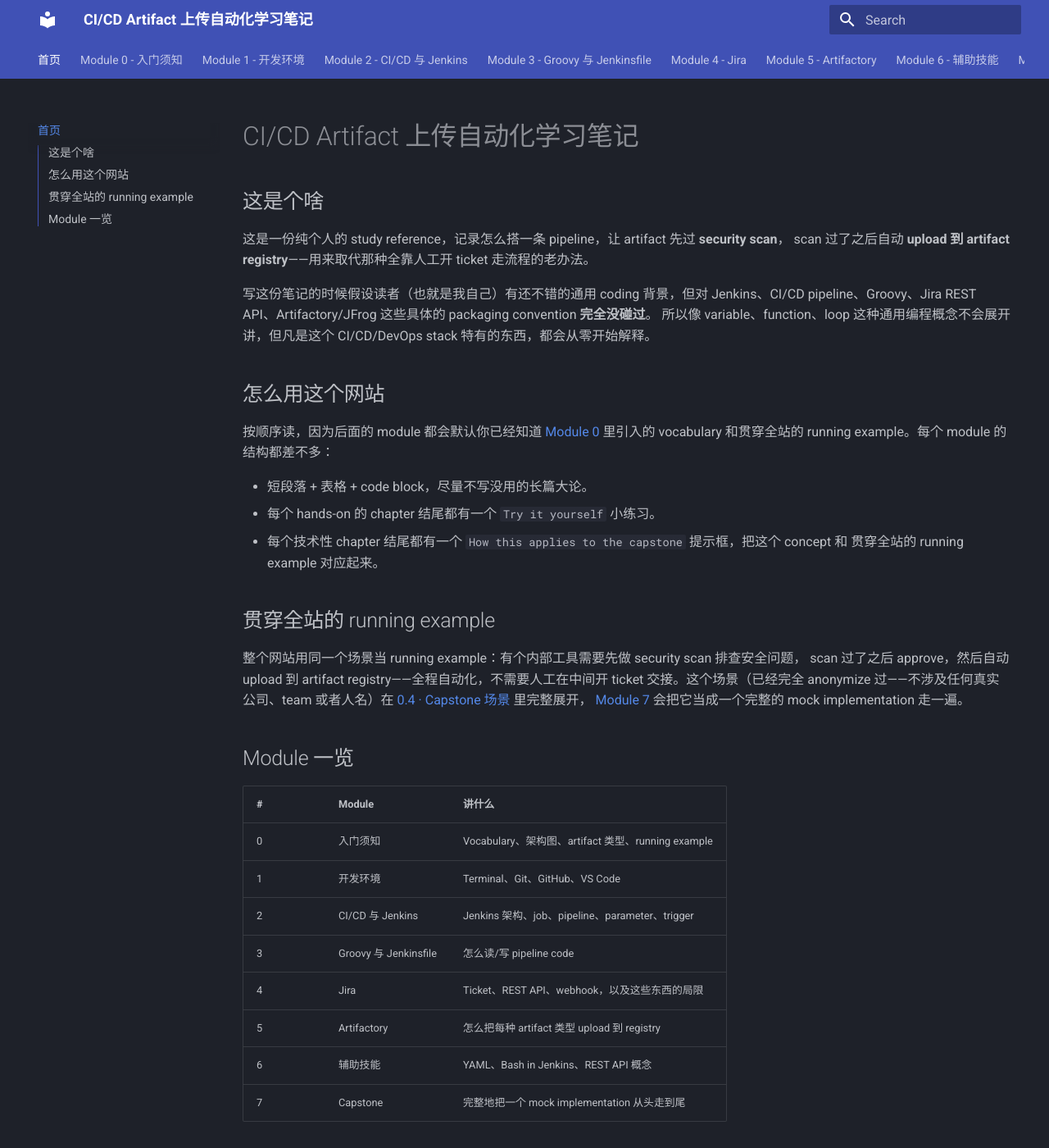
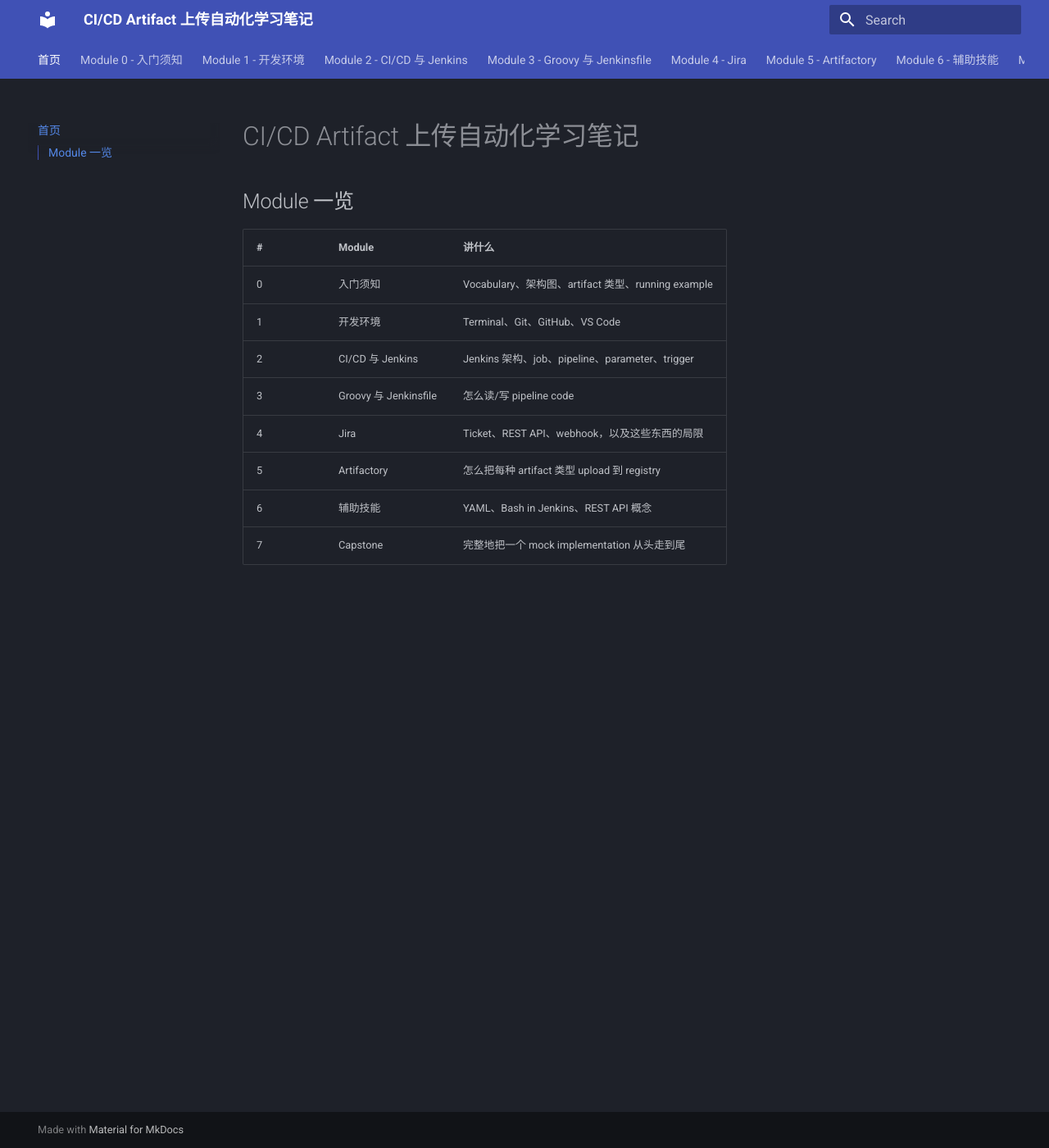
Before and after one commit to Yichun-Zhang-ZYC/project1-textbook, an MkDocs documentation site: the page built from docs/index.md, in a window 1280 px wide and 1400 px high. Shown: the whole window at 82% size. Built offline with MkDocs 1.6.1 and Material for MkDocs 9.7.7, drawn with Linux system fonts in a browser that asks for light colours.

Commit message:
Simplify homepage to module table; remove architecture diagrams from 0.2

```diff
--- a/docs/index.md
+++ b/docs/index.md
@@ -1,33 +1,4 @@
 # CI/CD Artifact 上传自动化学习笔记
-
-## 这是个啥
-
-这是一份纯个人的 study reference，记录怎么搭一条 pipeline，让 artifact 先过 **security scan**，
-scan 过了之后自动 **upload 到 artifact registry**——用来取代那种全靠人工开 ticket 走流程的老办法。
-
-写这份笔记的时候假设读者（也就是我自己）有还不错的通用 coding 背景，但对 Jenkins、CI/CD
-pipeline、Groovy、Jira REST API、Artifactory/JFrog 这些具体的 packaging convention **完全没碰过**。
-所以像 variable、function、loop 这种通用编程概念不会展开讲，但凡是这个 CI/CD/DevOps stack
-特有的东西，都会从零开始解释。
-
-## 怎么用这个网站
-
-按顺序读，因为后面的 module 都会默认你已经知道 [Module 0](module-0-orientation/0-1-glossary.md)
-里引入的 vocabulary 和贯穿全站的 running example。每个 module 的结构都差不多：
-
-- 短段落 + 表格 + code block，尽量不写没用的长篇大论。
-- 每个 hands-on 的 chapter 结尾都有一个 `Try it yourself` 小练习。
-- 每个技术性 chapter 结尾都有一个 `How this applies to the capstone` 提示框，把这个 concept 和
-  贯穿全站的 running example 对应起来。
-
-## 贯穿全站的 running example
-
-整个网站用同一个场景当 running example：有个内部工具需要先做 security scan 排查安全问题，
-scan 过了之后 approve，然后自动 upload 到 artifact registry——全程自动化，不需要人工在中间开
-ticket 交接。这个场景（已经完全 anonymize 过——不涉及任何真实公司、team 或者人名）在
-[0.4 · Capstone 场景](module-0-orientation/0-4-project-requirements.md) 里完整展开，
-[Module 7](module-7-capstone/7-1-option-c-mock-implementation.md) 会把它当成一个完整的
-mock implementation 走一遍。
 
 ## Module 一览
 
```
Also changed, not shown: docs/module-0-orientation/0-2-architecture-diagram.md (+0 -28 lines).
